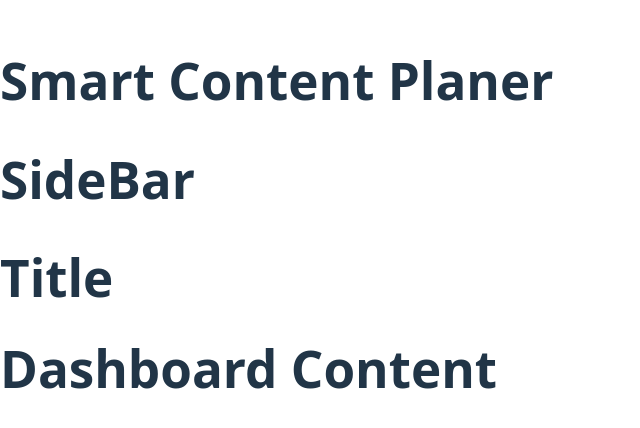
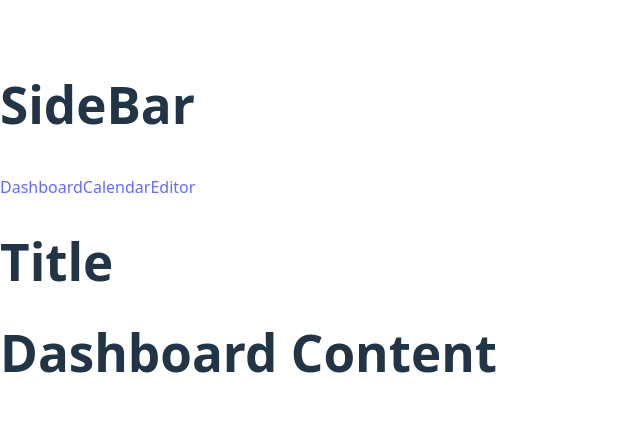
Before and after one commit to sherifmonir/Smart-Content-Planner, a React (Vite) app: page / in a window 1280 px wide. Shown: the part 176-604 px from the top of the page, without its empty margins (0-640 px from the left). Built offline with nearby package versions, Linux system fonts and the light colour scheme.

Commit message:
Update progress for today

```diff
--- a/src/App.jsx
+++ b/src/App.jsx
@@ -7,7 +7,7 @@ import CalendarPage from "./pages/CalendarPage";
 export default function App(){
     return (
         <>
-        <h1>Smart Content Planer</h1>
+
         <BrowserRouter>
             <Routes>
                 <Route path="/" element={<Dashboard />} />
--- a/src/components/SideBar.jsx
+++ b/src/components/SideBar.jsx
@@ -2,11 +2,15 @@ import React from 'react';
 
 export default function SideBar(){
     return (
-        <aside className="sidebar">
+    <aside className="sidebar">
+        <div className= "logo-name">
             <h1>SideBar</h1>
-            <a href="/"></a>
-            <a href="/editor"></a>
-            <a href="/calendar"></a>
-        </aside>
+        </div>
+        <div className="navigation-bar">
+            <a href="/">Dashboard</a>
+            <a href="/editor">Calendar</a>
+            <a href="/calendar">Editor</a>
+        </div>
+    </aside>
     )
 }
```
